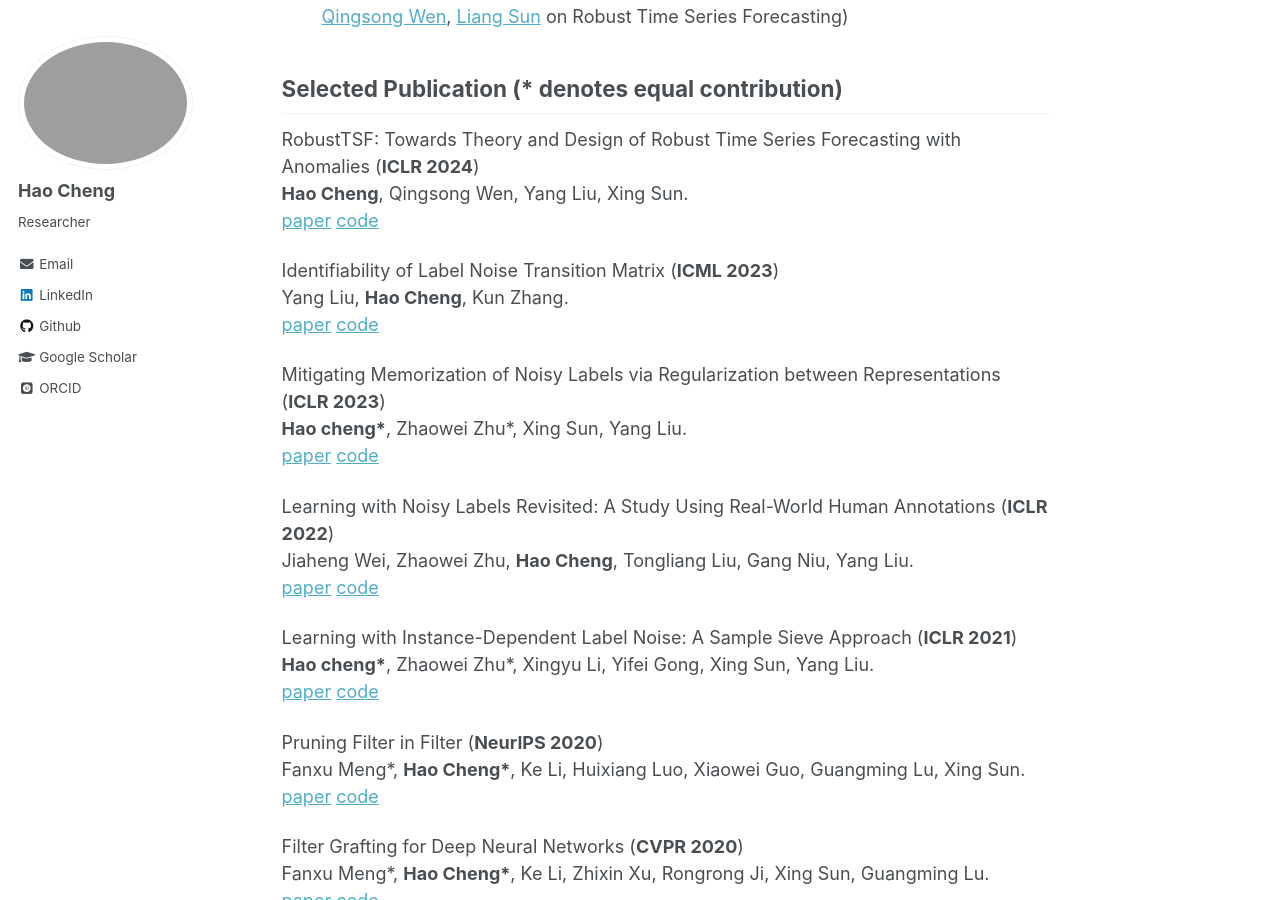
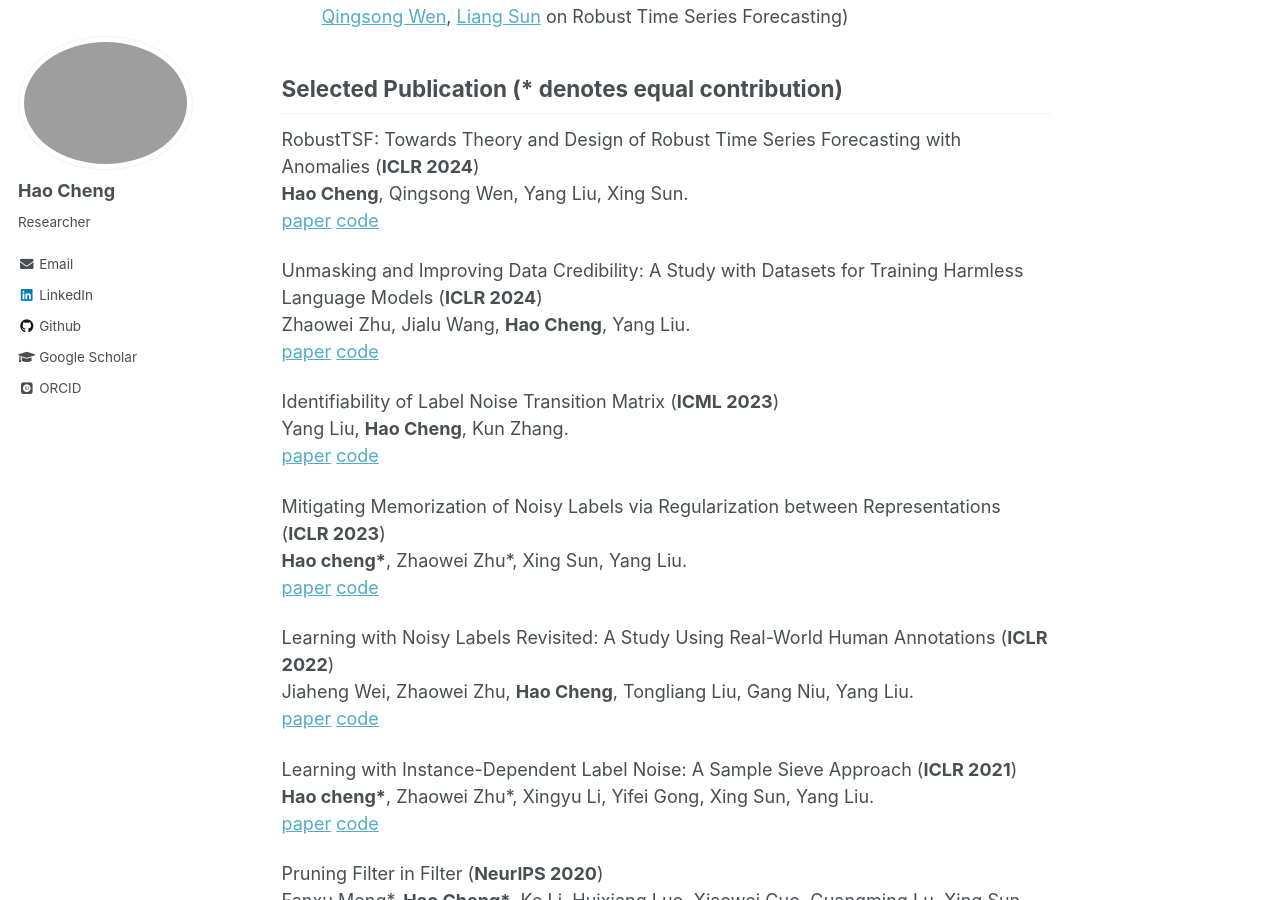
Before and after one commit to haochenglouis/haochenglouis.github.io, a Jekyll site: the page built from _pages/about.md, in a window 1280 px wide and 900 px high, scrolled down 576 px. Built offline with Jekyll 4.4.1, drawn with Linux system fonts in a browser that asks for light colours; some web fonts are replaced.

Commit message:
Update about.md

```diff
--- a/_pages/about.md
+++ b/_pages/about.md
@@ -26,6 +26,10 @@ News
 RobustTSF: Towards Theory and Design of Robust Time Series Forecasting with Anomalies (**ICLR 2024**)
 **Hao Cheng**, Qingsong Wen, Yang Liu, Xing Sun.
 [paper](https://arxiv.org/abs/2402.02032) [code](https://github.com/haochenglouis/RobustTSF)
+
+Unmasking and Improving Data Credibility: A Study with Datasets for Training Harmless Language Models (**ICLR 2024**)
+Zhaowei Zhu, Jialu Wang, **Hao Cheng**, Yang Liu.
+[paper](https://arxiv.org/pdf/2311.11202.pdf) [code](https://github.com/Docta-ai/docta)
 
 Identifiability of Label Noise Transition Matrix (**ICML 2023**)
 Yang Liu, **Hao Cheng**, Kun Zhang.
```
